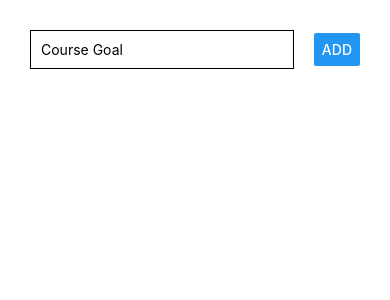
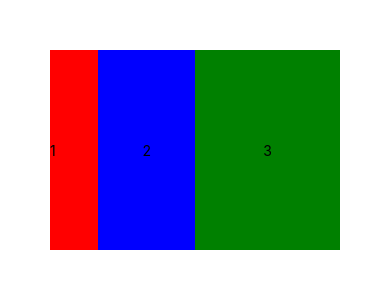
Before and after one commit to GaganaGavesh/React-Native, a React Native app: screen / in a window 390 px wide. Shown: the top 300 px of the page. Built offline with nearby package versions, Linux system fonts and the light colour scheme.

Commit message:
Flex box explained

```diff
--- a/App.js
+++ b/App.js
@@ -1,34 +1,57 @@
 import { StatusBar } from "expo-status-bar";
 import React from "react";
-import { Button, StyleSheet, TextInput, View } from "react-native";
+import { Button, StyleSheet, Text, View } from "react-native";
 
 export default function App() {
   return (
-    <View style={styles.screen}>
+    <View
+      style={{
+        padding: 50,
+        flexDirection: "row",
+        height: 300,
+        justifyContent: "space-between",
+        alignItems: "stretch",
+      }}
+    >
       <View
-        style={styles.container}
+        style={{
+          backgroundColor: "red",
+          justifyContent: "center",
+          flex: 1,
+          alignItems: "flex-start ",
+        }}
       >
-        <TextInput placeholder="Course Goal" style={styles.inputContainer} />
-        <Button title="ADD" />
+        <Text>1</Text>
       </View>
-      <View></View>
+      <View
+        style={{
+          backgroundColor: "blue",
+          justifyContent: "center",
+          flex: 2,
+          alignItems: "center",
+        }}
+      >
+        <Text>2</Text>
+      </View>
+      <View
+        style={{
+          backgroundColor: "green",
+          justifyContent: "center",
+          flex: 3,
+          alignItems: "center",
+        }}
+      >
+        <Text>3</Text>
+      </View>
     </View>
   );
 }
 
 const styles = StyleSheet.create({
-  screen: {
-    padding: 30,
-  },
-  container: {
-    flexDirection: "row",
-    justifyContent: "space-between",
-    alignItems: "center",
-  },
-  inputContainer: {
-    borderColor: "black",
-    borderWidth: 1,
-    padding: 10,
-    width: "80%",
-  },
+  // container: {
+  //   flex: 1,
+  //   backgroundColor: '#fff',
+  //   alignItems: 'center',
+  //   justifyContent: 'center',
+  // },
 });
```
